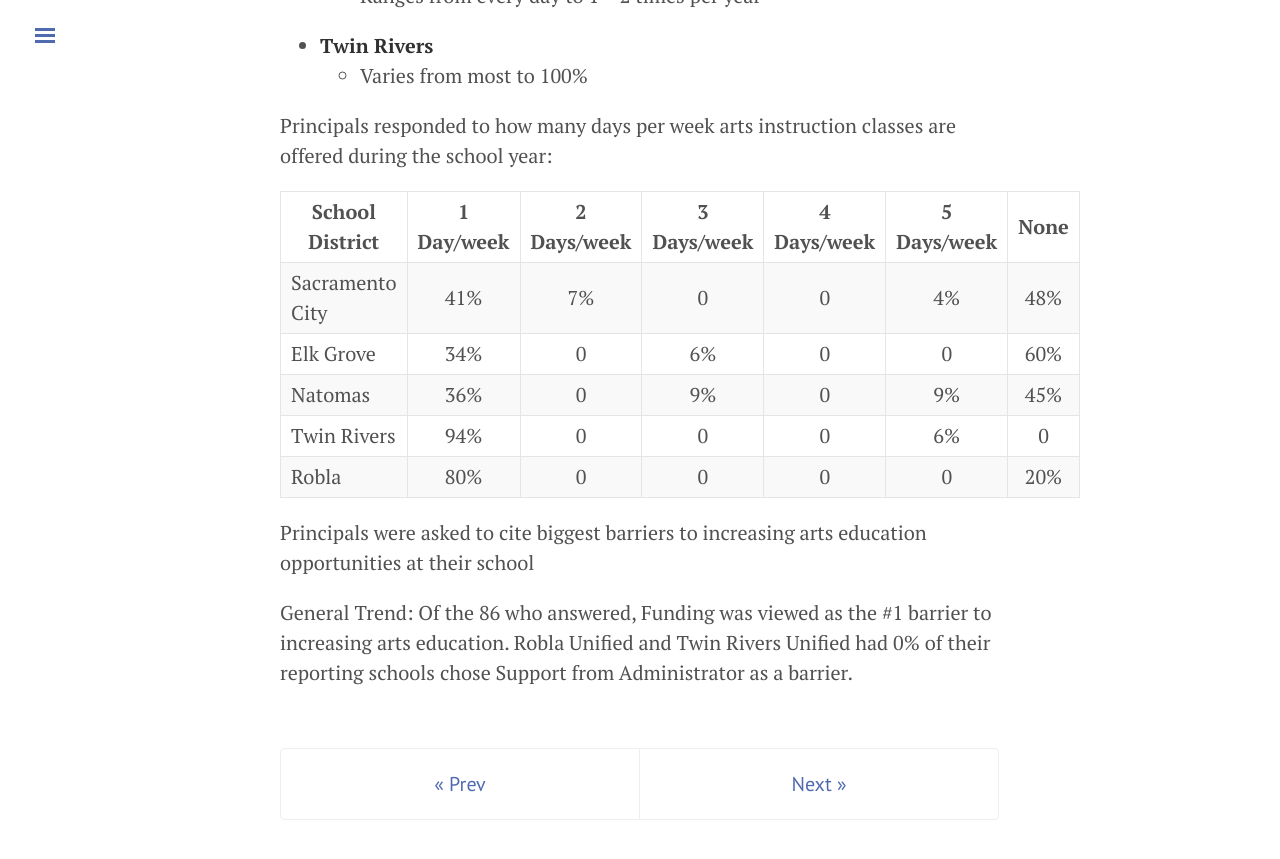
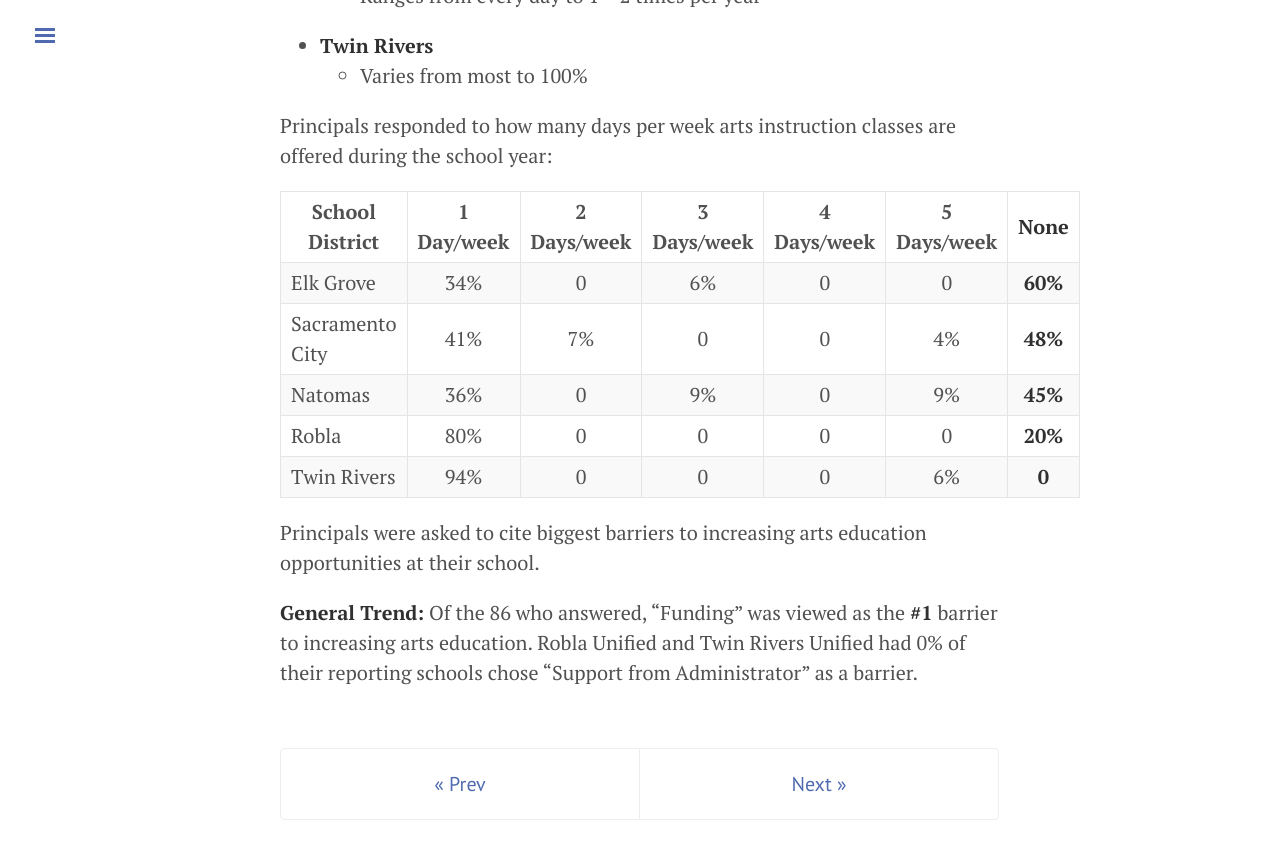
Before and after one commit to code4sac/sacarts4ALL, a Jekyll site: the page built from 3_schools_survey.md, in a window 1280 px wide and 900 px high, scrolled down 5338 px. Shown: the top 859 px of the window. Built offline with Jekyll 4.4.1, drawn with Linux system fonts in a browser that asks for light colours; our own code applies the rules of GitHub Pages for plain Markdown files.

```diff
--- a/3_schools_survey.md
+++ b/3_schools_survey.md
@@ -129,18 +129,18 @@ Principals were asked to describe, on average, how many students at their school
 
 Principals responded to how many days per week arts instruction classes are offered during the school year:
 
-| School District | 1 Day/week | 2 Days/week | 3 Days/week | 4 Days/week | 5 Days/week | None |
+| School District | 1 Day/week | 2 Days/week | 3 Days/week | 4 Days/week | 5 Days/week | **None** |
 | ----------------|:----------:|:-----------:|:-----------:|:----------:|:----------:| :----------:|
-| Sacramento City     | 41% | 7% | 0 | 0 | 4% | 48% |
-| Elk Grove           | 34% | 0 | 6% | 0 | 0 | 60% |
-| Natomas             | 36% | 0 | 9% | 0 | 9% | 45% |
-| Twin Rivers         | 94% | 0 | 0 | 0 | 6% | 0 |
-| Robla               | 80% | 0 | 0 | 0 | 0 | 20% |
+| Elk Grove           | 34% | 0 | 6% | 0 | 0 | **60%** |
+| Sacramento City     | 41% | 7% | 0 | 0 | 4% | **48%** |
+| Natomas             | 36% | 0 | 9% | 0 | 9% | **45%** |
+| Robla               | 80% | 0 | 0 | 0 | 0 | **20%** |
+| Twin Rivers         | 94% | 0 | 0 | 0 | 6% | **0** |
 
-Principals were asked to cite biggest barriers to increasing arts education opportunities at their school
+Principals were asked to cite biggest barriers to increasing arts education opportunities at their school.
 
-General Trend:
-Of the 86 who answered, Funding was viewed as the #1 barrier to increasing arts education. Robla Unified and Twin Rivers Unified had 0% of their reporting schools chose Support from Administrator as a barrier.
+**General Trend:**
+Of the 86 who answered, "Funding" was viewed as the **#1** barrier to increasing arts education. Robla Unified and Twin Rivers Unified had 0% of their reporting schools chose "Support from Administrator" as a barrier.
 
 
 <!-- Pagination -->
```
